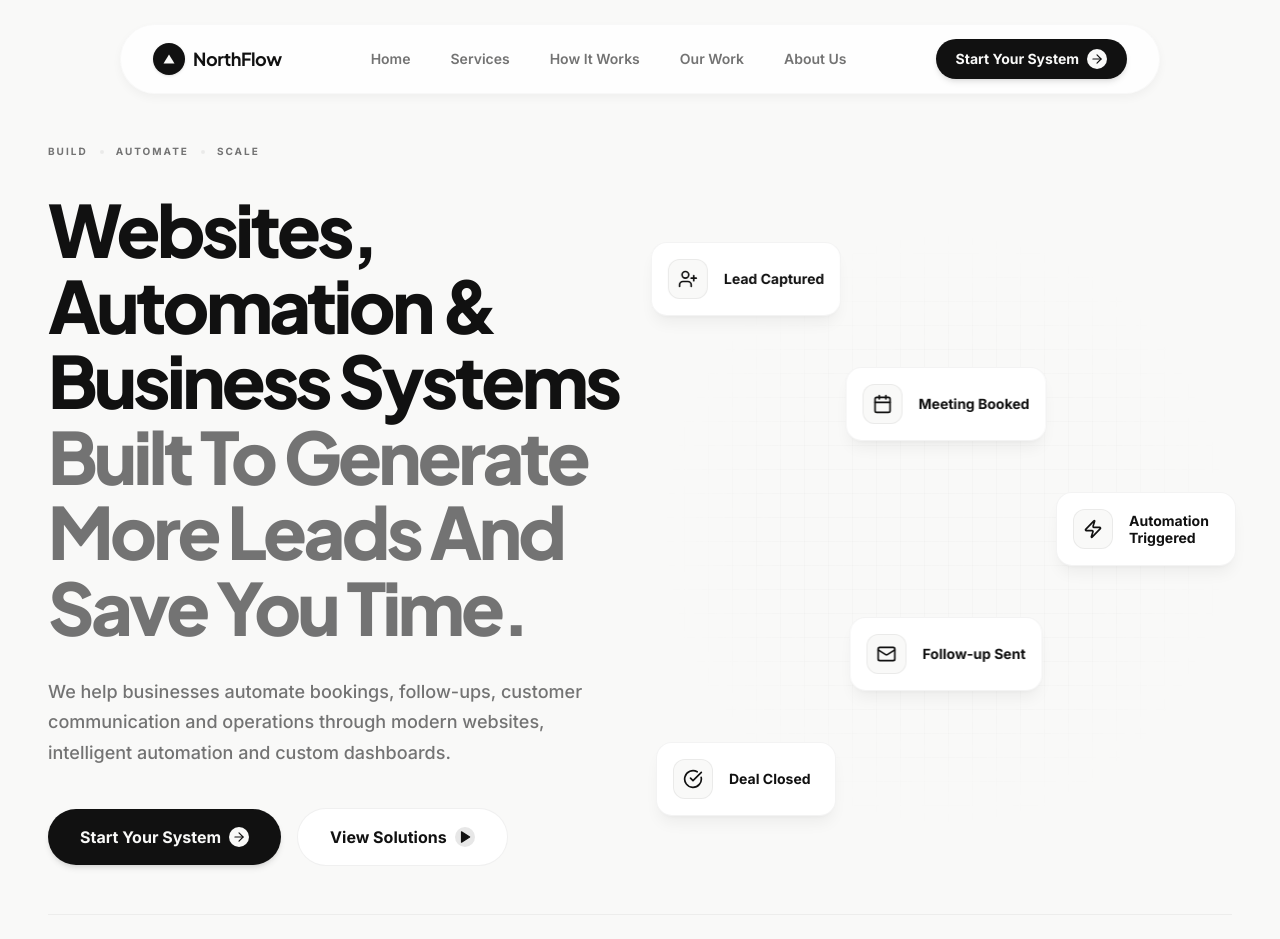
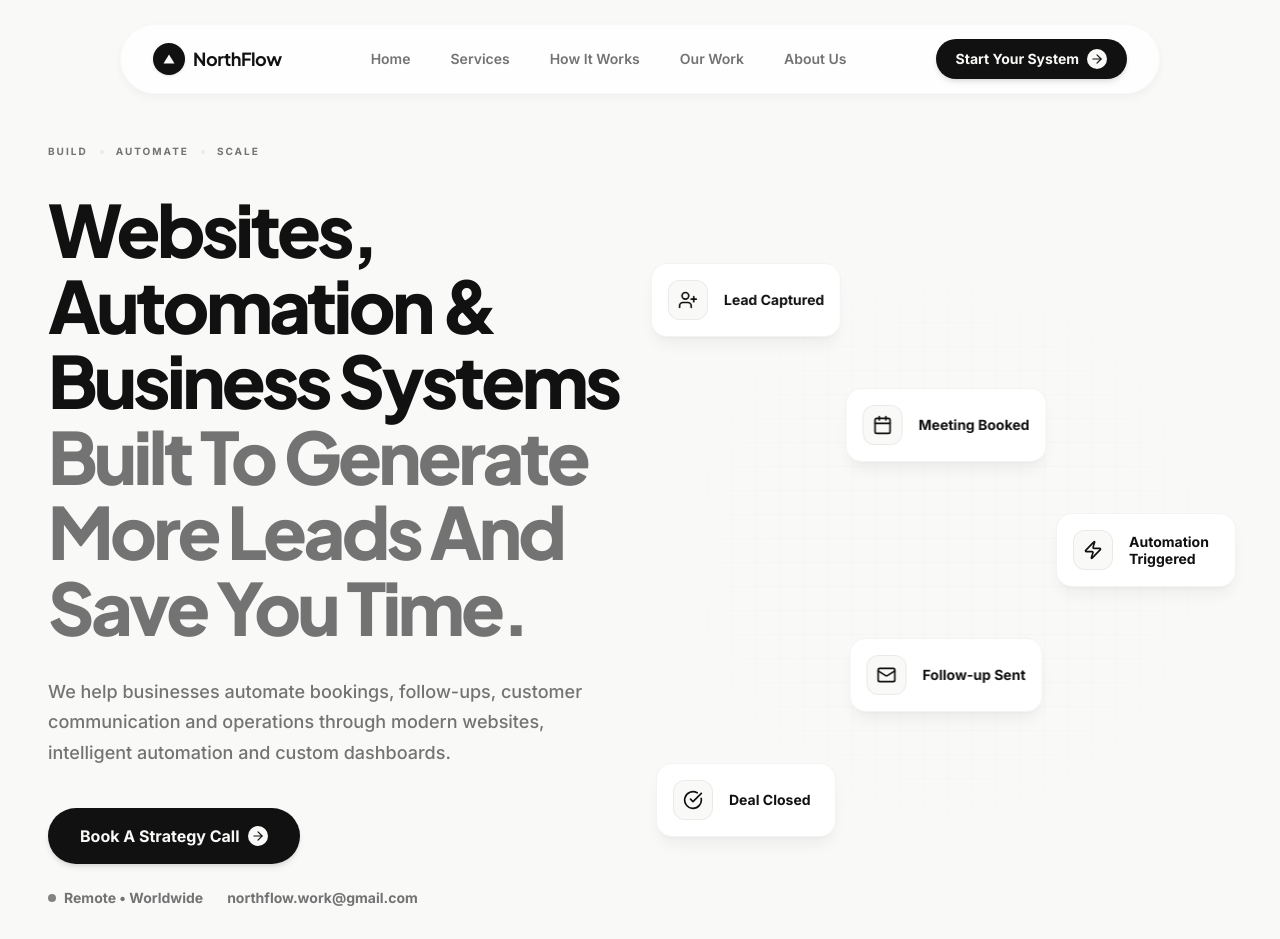
Before and after one commit to ravisharma-09/northflow, a Next.js app: page / in a window 1280 px wide. Shown: the top 939 px of the page. Built offline with nearby package versions, Linux system fonts and the light colour scheme.

Commit message:
fix: remove view solutions button, fix about us scroll link and remove outline

```diff
--- a/src/components/FAQ.tsx
+++ b/src/components/FAQ.tsx
@@ -28,7 +28,7 @@ export default function FAQ() {
   const [openIdx, setOpenIdx] = useState<number | null>(0);
 
   return (
-    <section className="py-32 bg-surface border-t border-border/40">
+    <section className="py-24 bg-surface border-t border-border/40">
       <div className="w-full max-w-4xl mx-auto px-6 md:px-12">
         <ScrollReveal>
           <div className="text-center mb-16">
--- a/src/components/Hero/Hero.tsx
+++ b/src/components/Hero/Hero.tsx
@@ -151,26 +151,29 @@ export default function Hero() {
           </p>
 
           {/* Call To Actions */}
-          <div className="flex flex-wrap items-center gap-4 mb-12">
+          <div className="flex flex-col gap-6 mb-12">
+            <div className="flex flex-wrap items-center gap-4">
               <a
                 href="#cta"
-              className="hero-button flex items-center gap-2 px-8 py-4 rounded-full bg-foreground text-background font-bold text-base hover:scale-[1.03] transition-transform duration-300 shadow-md group"
+                className="hero-button flex items-center gap-2 px-8 py-4 rounded-full bg-foreground text-background font-bold text-base hover:scale-[1.03] transition-transform duration-300 shadow-md group outline-none"
               >
-              Start Your System
+                Book A Strategy Call
                 <span className="hero-icon flex items-center justify-center w-5 h-5 rounded-full bg-background text-foreground group-hover:translate-x-0.5 transition-transform duration-300">
                   <ArrowRight className="w-3.5 h-3.5" />
                 </span>
               </a>
+            </div>
 
-            <a
-              href="#projects"
-              className="hero-button flex items-center gap-2 px-8 py-4 rounded-full border border-border bg-surface text-foreground font-bold text-base hover:bg-surface/80 hover:scale-[1.03] transition-transform duration-300"
-            >
-              View Solutions
-              <span className="hero-icon flex items-center justify-center w-5 h-5 rounded-full bg-foreground/10 text-foreground">
-                <Play className="w-3.5 h-3.5 fill-current" />
+            {/* Contact Info */}
+            <div className="flex items-center gap-6 text-sm font-bold text-muted hero-paragraph">
+              <span className="flex items-center gap-2">
+                <span className="w-2 h-2 rounded-full bg-foreground animate-pulse" />
+                Remote • Worldwide
               </span>
+              <a href="mailto:northflow.work@gmail.com" className="hover:text-foreground transition-colors duration-300">
+                northflow.work@gmail.com
               </a>
+            </div>
           </div>
 
 
--- a/src/components/HowItWorks.tsx
+++ b/src/components/HowItWorks.tsx
@@ -59,7 +59,7 @@ export default function HowItWorks() {
   });
 
   return (
-    <section ref={sectionRef} id="how-it-works" className="py-32 relative overflow-hidden bg-background">
+    <section ref={sectionRef} id="how-it-works" className="py-24 relative overflow-hidden bg-background">
       <div className="w-full max-w-[1440px] mx-auto px-6 md:px-12 relative z-10">
 
         {/* Header */}
--- a/src/components/Industries.tsx
+++ b/src/components/Industries.tsx
@@ -18,7 +18,7 @@ export default function Industries() {
   ];
 
   return (
-    <section className="py-32 bg-background border-t border-border/40">
+    <section className="py-24 bg-background border-t border-border/40">
       <div className="w-full max-w-7xl mx-auto px-6 md:px-12">
         <ScrollReveal>
           <div className="text-center mb-16 max-w-3xl mx-auto">
--- a/src/components/Metrics.tsx
+++ b/src/components/Metrics.tsx
@@ -15,7 +15,7 @@ const reasons = [
 
 export default function Metrics() {
   return (
-    <section className="py-32 bg-background border-t border-border/40 overflow-hidden">
+    <section id="metrics" className="py-24 bg-background border-t border-border/40 overflow-hidden">
       <div className="w-full max-w-7xl mx-auto px-6 md:px-12">
         <div className="grid grid-cols-1 lg:grid-cols-2 gap-16 lg:gap-24 items-center">
 
--- a/src/components/Navbar.tsx
+++ b/src/components/Navbar.tsx
@@ -73,7 +73,7 @@ export default function Navbar() {
               <a
                 key={link.name}
                 href={link.href}
-                className="px-4 py-2 rounded-full text-sm font-semibold text-muted hover:text-foreground transition-all duration-300"
+                className="px-4 py-2 rounded-full text-sm font-semibold text-muted hover:text-foreground transition-all duration-300 outline-none"
               >
                 {link.name}
               </a>
@@ -121,7 +121,7 @@ export default function Navbar() {
                   key={link.name}
                   href={link.href}
                   onClick={() => setMobileMenuOpen(false)}
-                  className="px-4 py-3 rounded-2xl text-base font-semibold text-foreground hover:text-brand hover:bg-surface transition-all duration-300"
+                  className="px-4 py-3 rounded-2xl text-base font-semibold text-foreground hover:text-brand hover:bg-surface transition-all duration-300 outline-none"
                 >
                   {link.name}
                 </a>
```
Lines whose indentation alone changed are shown as unchanged.
